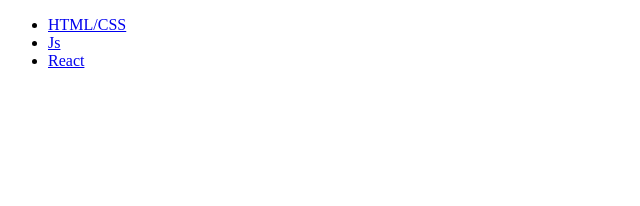
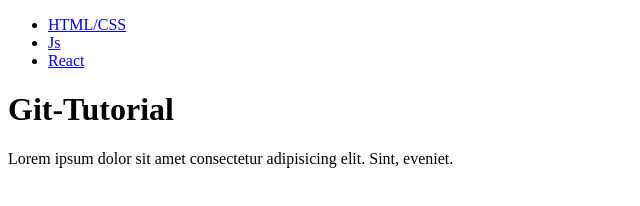
Before and after one commit to antoninabagrin/Sedinta12-DEMO, a plain HTML site: page index.html in a window 1280 px wide. Shown: the whole page, without its empty margins (0-640 px from the left). Drawn offline with Linux system fonts and the light colour scheme.

Commit message:
add html to main

```diff
--- a/index.html
+++ b/index.html
@@ -18,7 +18,9 @@
         </nav>
     </header>
     <main>
-
+        <h1>Git-Tutorial</h1>
+        <p>Lorem ipsum dolor sit amet consectetur adipisicing elit. Sint, eveniet.
+        </p>
     </main>
     <footer>
 
```
